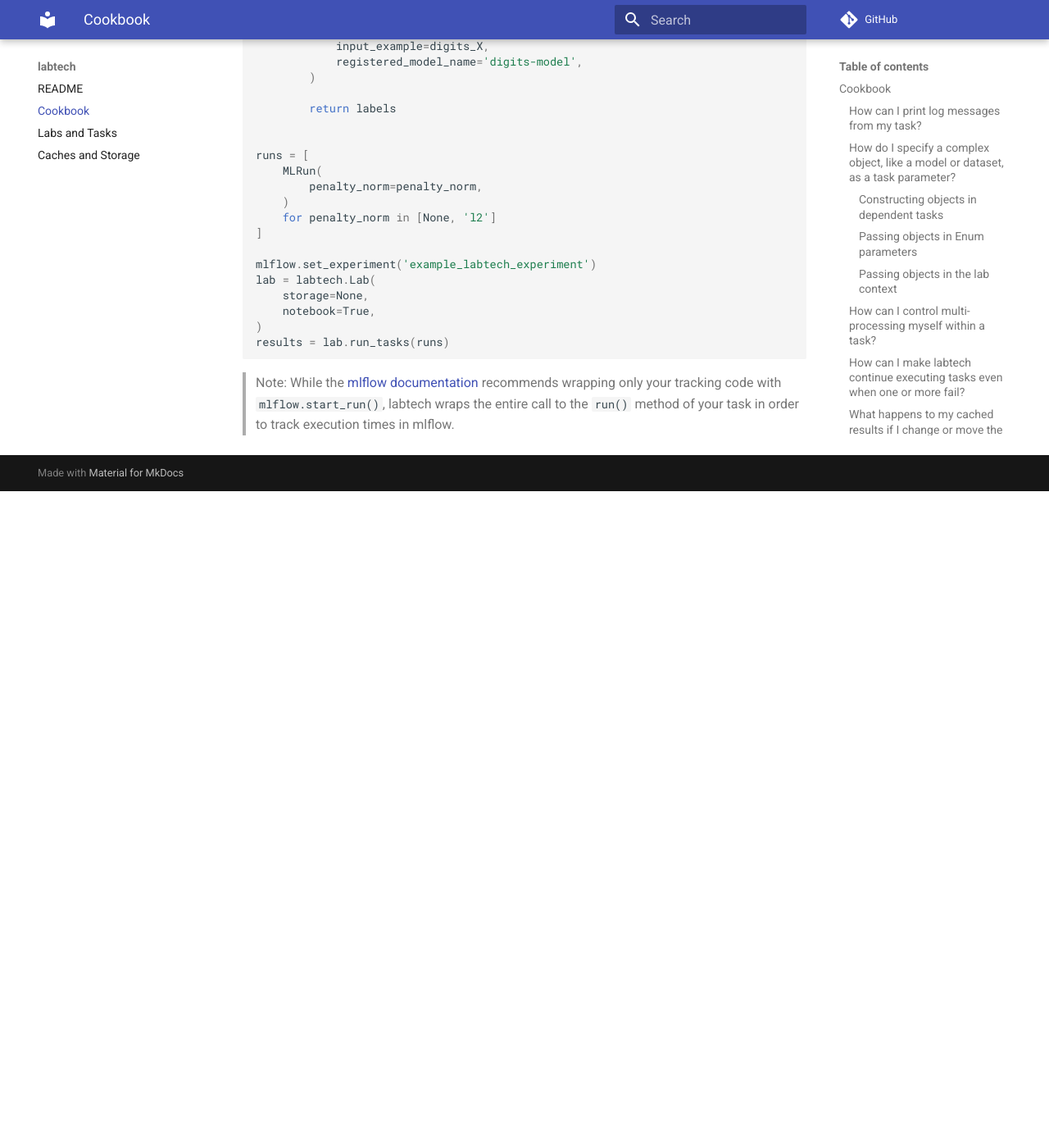
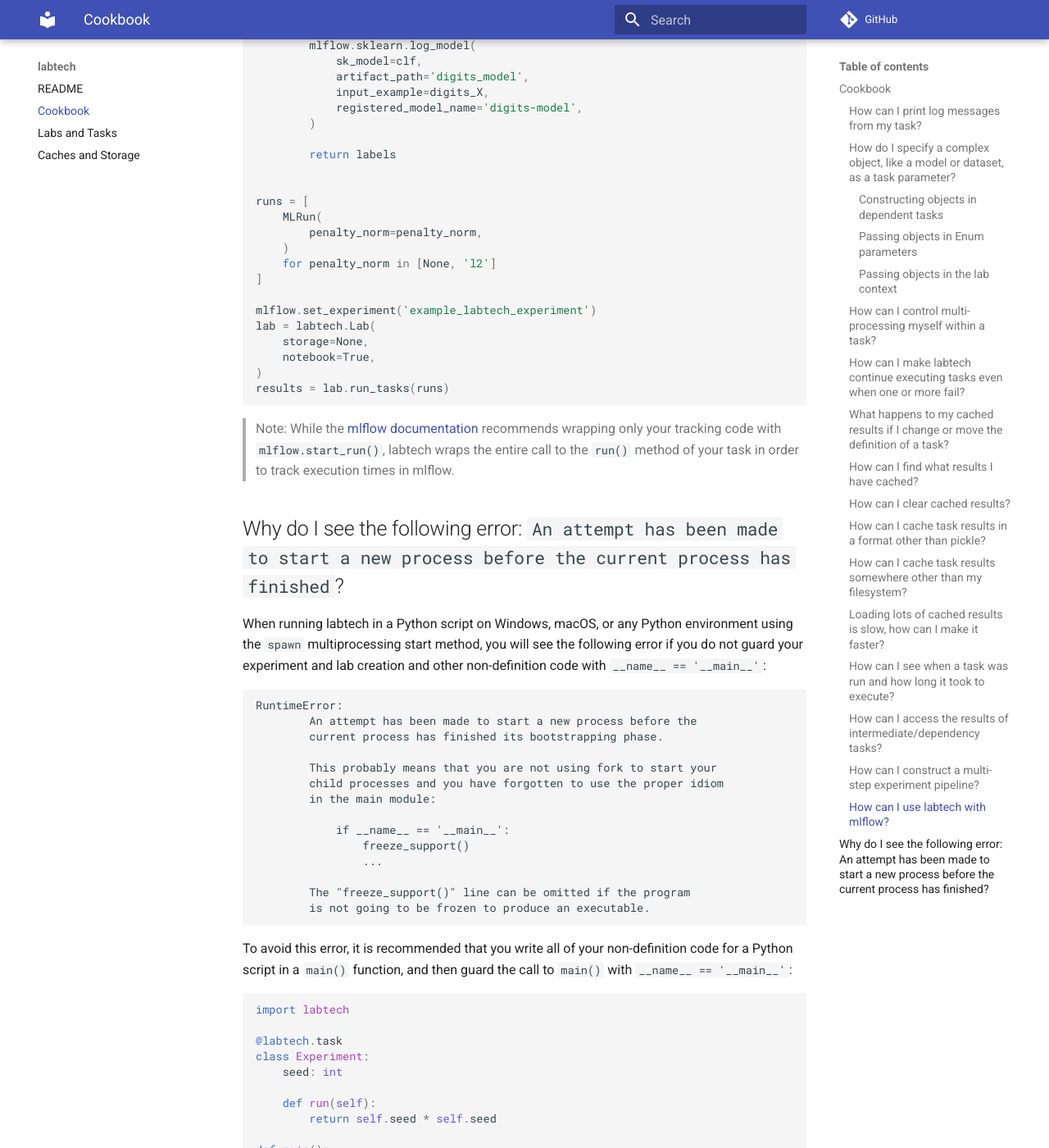
Before and after one commit to ben-denham/labtech, an MkDocs documentation site: the page built from docs/cookbook.md, in a window 1280 px wide and 1400 px high, scrolled down 15482 px. Shown: the whole window at 82% size. Built offline with MkDocs 1.6.1 and Material for MkDocs 9.7.7, drawn with Linux system fonts in a browser that asks for light colours; comment, search, counter and statistics services are not loaded; before the commit the page ends 16081 px from its top, so only the background shows below that; some of the changed text lies outside the part shown.

Commit message:
Add help for multiprocessing error without guard on Windows/Mac

````diff
--- a/docs/cookbook.md
+++ b/docs/cookbook.md
@@ -6,6 +6,10 @@ You can also run this cookbook as an ([interactive notebook](https://mybinder.or
 
 ``` {.code}
 %pip install labtech fsspec mlflow pandas scikit-learn setuptools
+```
+
+``` {.code}
+!mkdir storage
 ```
 
 ``` {.python .code}
@@ -843,3 +847,63 @@ results = lab.run_tasks(runs)
 > recommends wrapping only your tracking code with
 > `mlflow.start_run()`, labtech wraps the entire call to the `run()`
 > method of your task in order to track execution times in mlflow.
+
+
+## Why do I see the following error: `An attempt has been made to start a new process before the current process has finished`?
+
+When running labtech in a Python script on Windows, macOS, or any
+Python environment using the `spawn` multiprocessing start method, you
+will see the following error if you do not guard your experiment and
+lab creation and other non-definition code with `__name__ ==
+'__main__'`:
+
+```
+RuntimeError:
+        An attempt has been made to start a new process before the
+        current process has finished its bootstrapping phase.
+
+        This probably means that you are not using fork to start your
+        child processes and you have forgotten to use the proper idiom
+        in the main module:
+
+            if __name__ == '__main__':
+                freeze_support()
+                ...
+
+        The "freeze_support()" line can be omitted if the program
+        is not going to be frozen to produce an executable.
+```
+
+To avoid this error, it is recommended that you write all of your
+non-definition code for a Python script in a `main()` function, and
+then guard the call to `main()` with `__name__ == '__main__'`:
+
+``` {.python .code}
+import labtech
+
+@labtech.task
+class Experiment:
+    seed: int
+
+    def run(self):
+        return self.seed * self.seed
+
+def main():
+    experiments = [
+        Experiment(
+            seed=seed
+        )
+        for seed in range(1000)
+    ]
+    lab = labtech.Lab(
+        storage='storage/guarded_lab',
+        notebook=True,
+    )
+    result = lab.run_tasks(experiments)
+    print(result)
+
+if __name__ == '__main__':
+    main()
+```
+
+For details, see [Safe importing of main module](https://docs.python.org/3/library/multiprocessing.html#multiprocessing-safe-main-import).
````
Also changed, not shown: README.md (+38 -30 lines), 4 other files.
